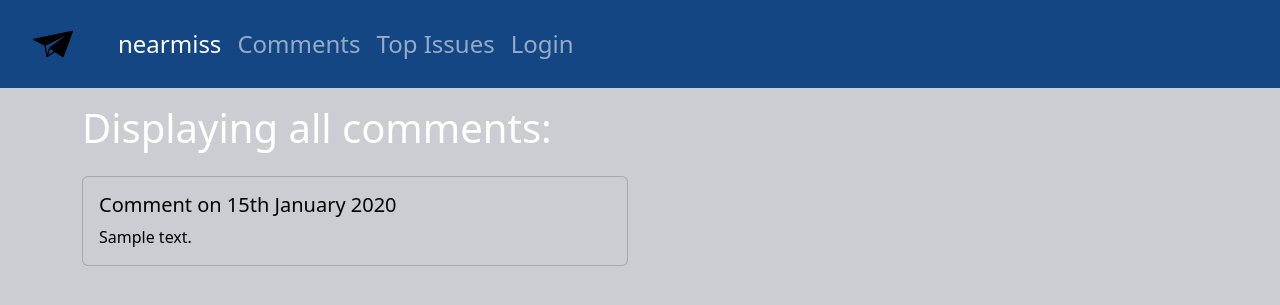
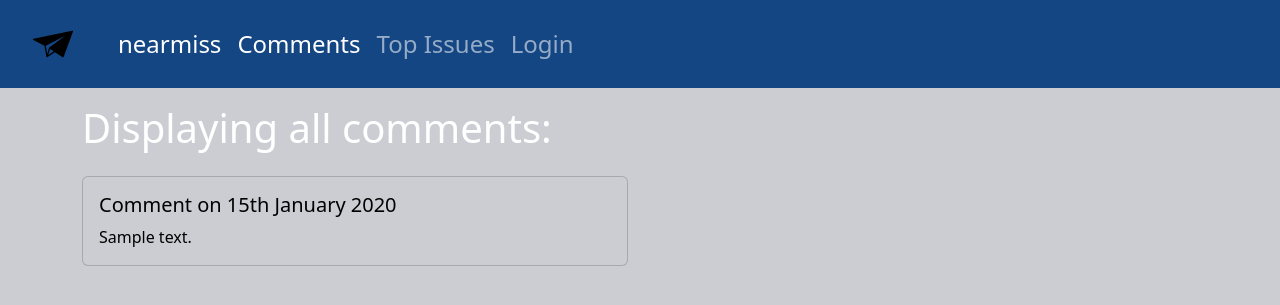
Before and after one commit to uppertoe/near_miss, a Django app: page /comment/ in a window 1280 px wide. Shown: the top 305 px of the page. Run offline with Django 4.2, Linux system fonts and the light colour scheme; tables that the repository leaves empty hold one stand-in row (values such as "Sample post"); style sheets or scripts are compiled from the project's sources; parts of the project's set-up code (start-up, migrations or seed data) failed here and were passed over; some libraries are stand-ins or nearby versions.

Commit message:
tweak templates

```diff
--- a/issues/models.py
+++ b/issues/models.py
@@ -58,9 +58,9 @@ class Comment(TimeStampedModel):
         '''
         hashtag_list = []
         for word in self.text.split():
-            if word[0] == '#' and len(word) > 1:
+            if word[0] == '#' and slugify(word):
                 # Remove the hash character and limit length to 255
-                hashtag_list.append(slugify(word[1:255]))
+                hashtag_list.append(slugify(word[:255]))
         return list(set(hashtag_list))
 
     def create_issue_dict(self, hashtag_list):
@@ -121,7 +121,7 @@ class Comment(TimeStampedModel):
         link = '<a href="{}" class="text-decoration-none">{}</a>'
         output = []
         for word in text.split():
-            if word[0] == '#' and len(word) > 1:
+            if word[0] == '#' and slugify(word):
                 issue = hashtag_dict.get(slugify(word))
                 if not issue:
                     continue
--- a/templates/base.html
+++ b/templates/base.html
@@ -30,9 +30,9 @@
             <div class="offcanvas-body">
                 <div class="navbar-nav h4">
                     <a class="nav-link active" aria-current="page" href="{% url 'comment-create' %}">nearmiss</a>
-                    <a class="nav-link" href="{% url 'comment-list' %}">Comments</a>
-                    <a class="nav-link" href="{% url 'issue-list' %}">Top Issues</a>
-                    <a class="nav-link" href="{% url 'admin:index' %}">Login</a>
+                    <a class="nav-link {% if comment_list or comment %}active{% endif %}" href="{% url 'comment-list' %}">Comments</a>
+                    <a class="nav-link {% if issue_list or issue %}active{% endif %}" href="{% url 'issue-list' %}">Top Issues</a>
+                    <a class="nav-link {% if admin %}active{% endif %}" href="{% url 'admin:index' %}">Login</a>
                 </div>
             </div>
         </div>
--- a/templates/issues/comment_list.html
+++ b/templates/issues/comment_list.html
@@ -8,7 +8,7 @@
         <div class="card text-bg-light mt-3">
         <div class="card-body">
             <h5 class="card-title text-body-primary">Comment on {{comment.created|date:"jS F Y"}}</h5>
-            <p class="card-text">{{ comment.get_text_links | safe }}</p>
+            <p class="card-text">{{ comment.get_text_links|safe }}</p>
         </div>
         </div>
     </div>
```
